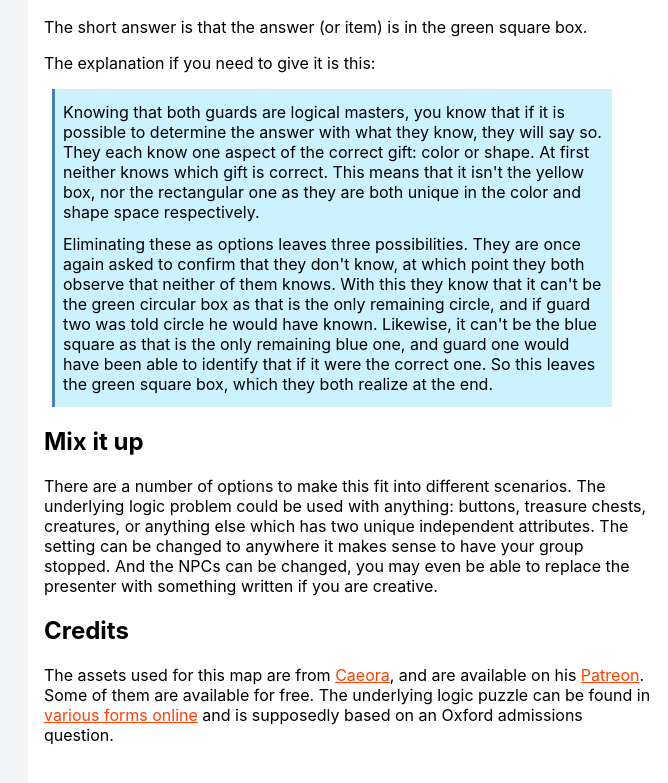
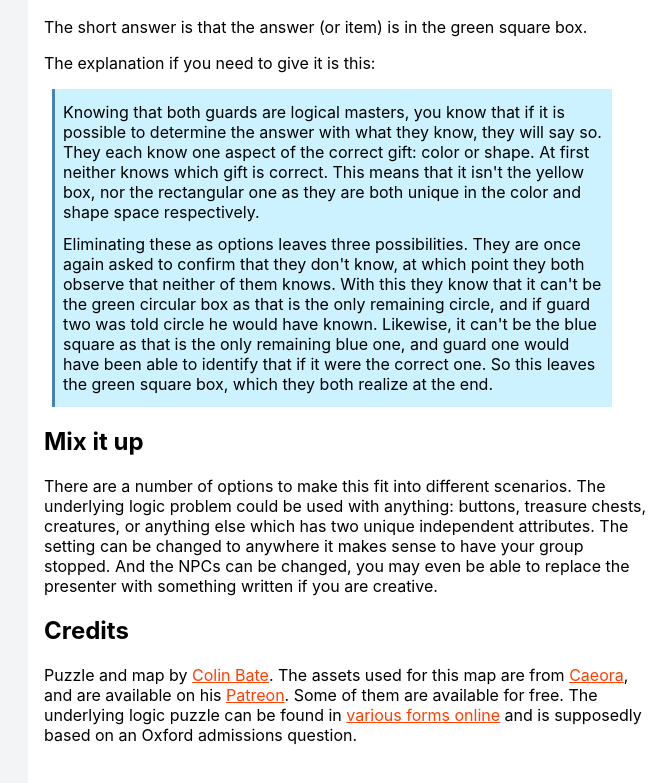
Before and after one commit to colinbate/puzzles, a plain HTML site: page public/clear-and-present/index.html in a window 1280 px wide. Shown: the part 1234-2017 px from the top of the page, without its empty margins (612-1280 px from the left). Drawn offline with Linux system fonts and the light colour scheme.

Commit message:
Self attribution

```diff
--- a/public/clear-and-present/index.html
+++ b/public/clear-and-present/index.html
@@ -127,7 +127,7 @@
 
     <p>There are a number of options to make this fit into different scenarios. The underlying logic problem could be used with anything: buttons, treasure chests, creatures, or anything else which has two unique independent attributes. The setting can be changed to anywhere it makes sense to have your group stopped. And the NPCs can be changed, you may even be able to replace the presenter with something written if you are creative.</p>
     <h2>Credits</h2>
-    <p>The assets used for this map are from <a href="https://www.caeora.com/">Caeora</a>, and are available on his <a href="https://www.patreon.com/caeora/posts">Patreon</a>. Some of them are available for free. The underlying logic puzzle can be found in <a href="https://youtu.be/PVFwUGE6mBU">various forms online</a> and is supposedly based on an Oxford admissions question.</p>
+    <p>Puzzle and map by <a href="https://colin.is">Colin Bate</a>. The assets used for this map are from <a href="https://www.caeora.com/">Caeora</a>, and are available on his <a href="https://www.patreon.com/caeora/posts">Patreon</a>. Some of them are available for free. The underlying logic puzzle can be found in <a href="https://youtu.be/PVFwUGE6mBU">various forms online</a> and is supposedly based on an Oxford admissions question.</p>
   </main>
   <div id="frame">
     <img src="present-logic.jpg" alt="Example map to use for puzzle encounter">
```
